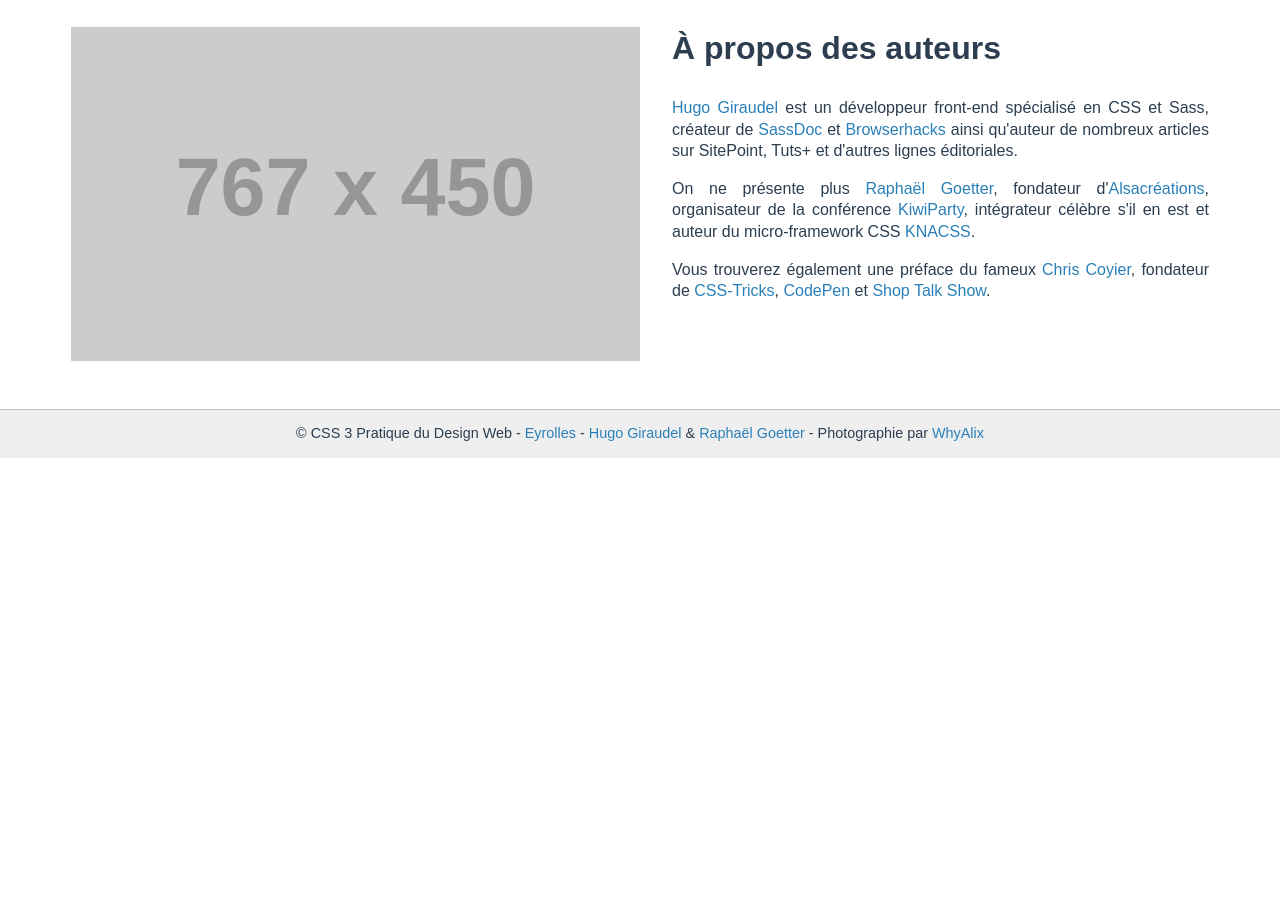
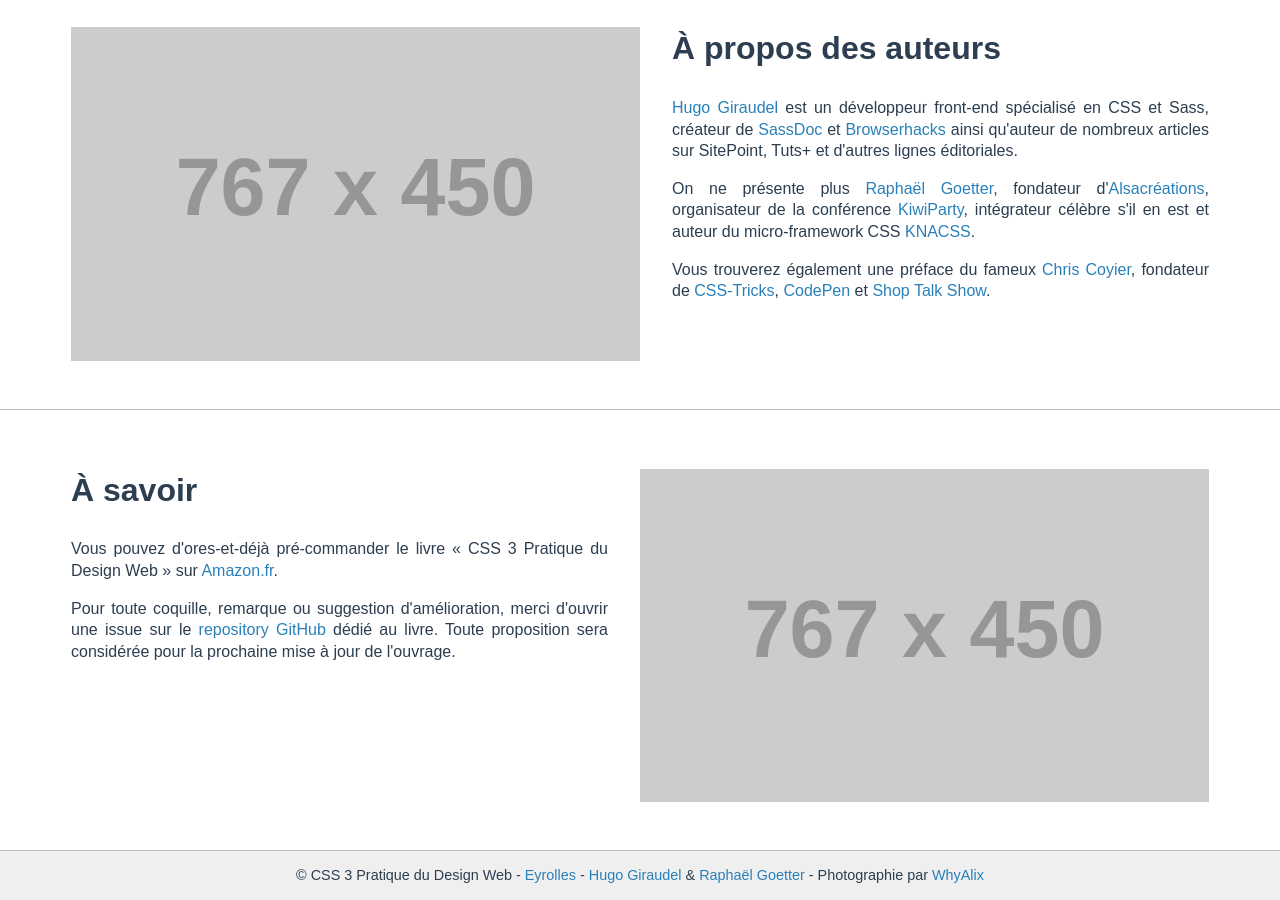
Before and after one commit to KittyGiraudel/css3-pratique, a Jekyll site: the page built from index.html, in a window 1280 px wide and 900 px high, scrolled down 1738 px. Built offline with Jekyll 4.4.1, drawn with Linux system fonts in a browser that asks for light colours; before the commit the page ends 2196 px from its top, so only the background shows below that.

Commit message:
Added a new section to home page

```diff
--- a/index.html
+++ b/index.html
@@ -37,4 +37,15 @@
     </div>
   </section>
 
+  <section class="section">
+    <div class="container">
+      <img class="section__image" src="http://placehold.it/767x450" alt="Livre CSS 3 Pratique du Design Web" />
+      <div class="section__body">
+        <h2 class="section__heading">À savoir</h2>
+        <p>Vous pouvez d'ores-et-déjà pré-commander le livre « CSS 3 Pratique du Design Web » sur <a href="http://www.amazon.fr/dp/2212140231" target="_blank">Amazon.fr</a>.</p>
+        <p>Pour toute coquille, remarque ou suggestion d'amélioration, merci d'ouvrir une issue sur le <a href="https://github.com/HugoGiraudel/css3-pratique/issues" target="_blank">repository GitHub</a> dédié au livre. Toute proposition sera considérée pour la prochaine mise à jour de l'ouvrage.</p>
+      </div>
+    </div>
+  </section>
+
 </article>
```
